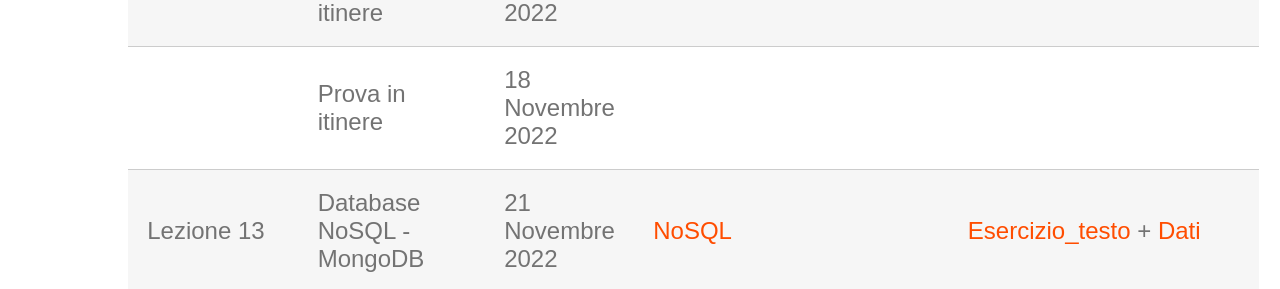
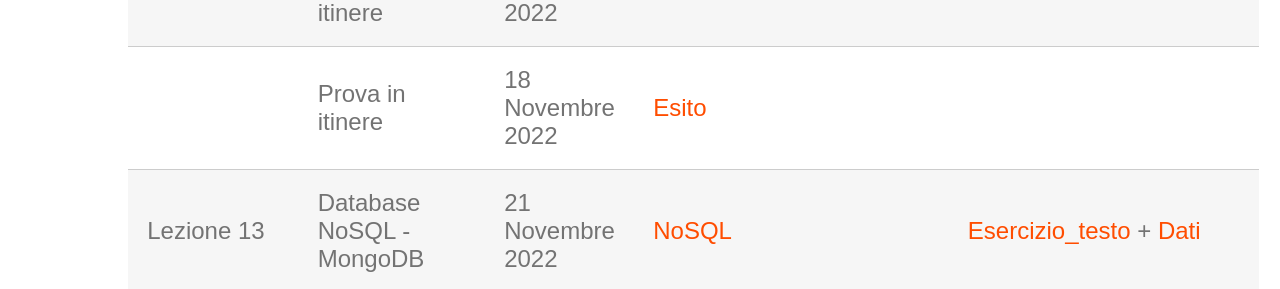
Before and after one commit to perceivelab/database-course, a Jekyll site: the page built from lezioni.md, in a window 1280 px wide and 900 px high, scrolled down 1863 px. Shown: the part 166-455 px from the top of the window. Built offline with Jekyll 4.4.1, drawn with Linux system fonts in a browser that asks for light colours; our own code applies the rules of GitHub Pages for plain Markdown files.

Commit message:
Update lezioni.md

```diff
--- a/lezioni.md
+++ b/lezioni.md
@@ -20,7 +20,7 @@
 | Lezione 10 | Laboratorio SQL: parte 3                 | 07 Novembre 2022  |    [Testo](https://drive.google.com/file/d/1pbttccp4-NdnaE90PqPlc-5KEhYKgs4V/view?usp=sharing) + [(Dati)](https://drive.google.com/file/d/1dTAEG8rbLhUP7Gpno-ZeZBgRbVninQAp/view?usp=sharing) |     [Soluzione](https://drive.google.com/file/d/1FotFkD1SmioulpLCG5zzqGiOP32TVolV/view?usp=sharing)        |
 | Lezione 11 | Laboratorio SQL: parte 4                 | 11 Novembre 2022  |    [Testo](https://drive.google.com/file/d/1mRWKu4KQrLdUTNLvo7KnSt1PISpCNCnb/view?usp=sharing) + [(Dati)](https://drive.google.com/file/d/1cXcNY4v-bQ5S_yA4X_ID9qMZe1GEueGZ/view?usp=sharing)                     |   [Soluzione](https://drive.google.com/file/d/12Z-vylNX0uOQqmvb7hS7y12YFQNtc2c1/view?usp=sharing)          |
 | Lezione 12 | Simulazione prova in itinere             | 14 Novembre 2022  |   [Testo](https://drive.google.com/file/d/1_YcSMiG2r-j5_gkYtsCTBWINlie_lFp0/view?usp=sharing)  + [(Dati)](https://drive.google.com/file/d/18euh_Ov4_DCh9OymHIPlvDSUVkOdeDlo/view?usp=sharing)| [Soluzione](https://drive.google.com/file/d/1G5EJTd3QUSbpBP77APIb-zW8sSZmlGbg/view?usp=sharing)            |
-|            | Prova in itinere               | 18 Novembre 2022  |                         |             |
+|            | Prova in itinere               | 18 Novembre 2022  |        [Esito](https://drive.google.com/file/d/1Q52Tmdu1wEix__IcpFng0Kj8h4Pl4boD/view?usp=sharing)                 |             |
 | Lezione 13 | Database NoSQL - MongoDB                 | 21 Novembre 2022  |    [NoSQL](https://drive.google.com/file/d/1W4_aYwbzdaquzuzfpXw7h7pne60HvJB5/view?usp=sharing)                     |   [Esercizio_testo](https://drive.google.com/file/d/1nvLxDGR_t-WDJWiXnCn9gWLpbnOKjjvc/view?usp=sharing)  + [Dati](https://studentiunict-my.sharepoint.com/:u:/g/personal/concetto_spampinato_unict_it/EQATE4R5b7BEodSAT5hHzFQB43Bmpj2PcGxqQlsQArT8EQ?e=P9qnDR)|
 | Lezione 14 | Laboratorio NoSQL                        | 25 Novembre 2022  |     [Testo](https://drive.google.com/file/d/1PUf2R25JiSu6lnkpaJbS2Vw2OmU0Xc0C/view?usp=sharing) + [(Dati)](https://drive.google.com/file/d/1ijUw0IAcVg2_ksmuJJlCvEo7agR2i5hi/view?usp=sharing)                    | [Soluzione](https://drive.google.com/file/d/1WshnZwtJIGAetTjtHgsPv81WfWu-P5I5/view?usp=sharing)            |
 | Lezione 15 | Progettazione concettuale                | 28 Novembre 2022  |  [ProgettazioneConcettuale](https://drive.google.com/file/d/1ezh_2j3jAEUf34FCwuwAJoMlGPf3Rb-0/view?usp=sharing) |      |
```
